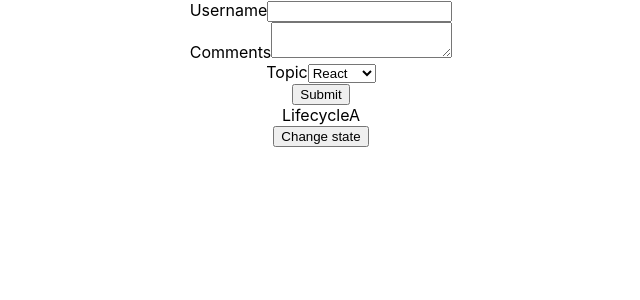
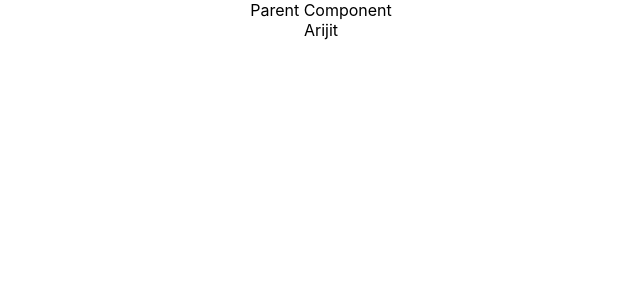
Before and after one commit to Arijit515/React, a React (Create React App) app: page / in a window 1280 px wide. Shown: the top 300 px of the page, without its empty margins (319-959 px from the left). Built offline with nearby package versions, Linux system fonts and the light colour scheme.

Commit message:
Todays Learnings

```diff
--- a/src/App.js
+++ b/src/App.js
@@ -16,12 +16,20 @@ import Stylesheet from './components/StyleSheet';
 import Inline from './components/Inline';
 import Form from './components/Form';
 import LifecycleA from './components/LifecycleA';
+import FragmentDemo from './components/FragmentDemo';
+import Table from './components/Table';
+import Columns from './components/Columns';
+import PureComp from './components/PureComp';
+import ParentComp from './components/ParentComp';
+
 function App() {
   return (
     <div className="App">
-
-      <Form/>
-      <LifecycleA/>
+      {/*<FragmentDemo/>*/}
+      {/*<Table/>*/}
+      <ParentComp/>
+      {/*<Form/>*/}
+      {/*<LifecycleA/>*/}
 
       {/*<Inline/>*/}
       {/*<Greet name="Bruce" heroName="Batman">*/}
--- /dev/null
+++ b/src/components/Columns.js
@@ -0,0 +1,20 @@
+import React from 'react'
+
+function Columns() {
+    const items = []
+  return (
+    <React.Fragment>{
+        items.map(item => (
+            <React.Fragment key={item.id}>
+                <h1>Title</h1>
+                <p>{item.title}</p>
+            </React.Fragment>
+        ))
+    }
+      <td>Name</td>
+      <td>Arijit</td>
+    </React.Fragment>
+  )
+}
+
+export default Columns
--- /dev/null
+++ b/src/components/FragmentDemo.js
@@ -0,0 +1,14 @@
+import React from 'react'
+
+function FragmentDemo() {
+  return (
+    <React.Fragment>
+    <h1>
+      Fragment Demo
+    </h1>
+    <p>This descirbes the fragment demo component</p>
+    </React.Fragment>
+  )
+}
+
+export default FragmentDemo
--- /dev/null
+++ b/src/components/MemoComp.js
@@ -0,0 +1,13 @@
+import React from 'react'
+
+function MemoComp({name}) {
+  return (
+    console.log ('Rendering Memo Component'),
+    <div>
+      {name}
+
+    </div>
+  )
+}
+
+export default React.memo(MemoComp)
--- /dev/null
+++ b/src/components/ParentComp.js
@@ -0,0 +1,34 @@
+import React, { Component, PureComponent } from 'react'
+import PureComp from './PureComp'
+import RegComp from './RegComp'
+import MemoComp from './MemoComp'
+
+class ParentComp extends PureComponent {
+    constructor(props) {
+        super(props)
+
+        this.state = {
+            name: 'Arijit'
+        }
+    }
+    componentDidMount() {
+        setInterval(() => {
+            this.setState({
+                name: 'Arijit'
+            })
+        }, 2000)
+    }
+  render() {
+    console.log('*********Parent Component Render*********')
+    return (
+      <div>
+        Parent Component
+        <MemoComp name={this.state.name} />
+        {/*<RegComp name={this.state.name} />
+        <PureComp name={this.state.name} />*/}
+      </div>
+    )
+  }
+}
+
+export default ParentComp
--- /dev/null
+++ b/src/components/PureComp.js
@@ -0,0 +1,14 @@
+import React, { PureComponent } from 'react'
+
+class PureComp extends PureComponent {
+  render() {
+    console.log('*********Pure Component Render*********')
+    return (
+      <div>
+        Pure Component{this.props.name}
+      </div>
+    )
+  }
+}
+
+export default PureComp
--- /dev/null
+++ b/src/components/RegComp.js
@@ -0,0 +1,13 @@
+import React, { Component } from 'react'
+class RegComp extends Component {
+  render() {
+    console.log('*********Regular Component Render*********')
+    return (
+      <div>
+          Regular Component {this.props.name}
+      </div>
+    )
+  }
+}
+
+export default RegComp
--- /dev/null
+++ b/src/components/Table.js
@@ -0,0 +1,16 @@
+import React from 'react'
+import Columns from './Columns'
+
+function Table() {
+  return (
+    <table>
+        <tbody>
+            <tr>
+                <Columns/>
+            </tr>
+        </tbody>
+    </table>
+  )
+}
+
+export default Table
```
